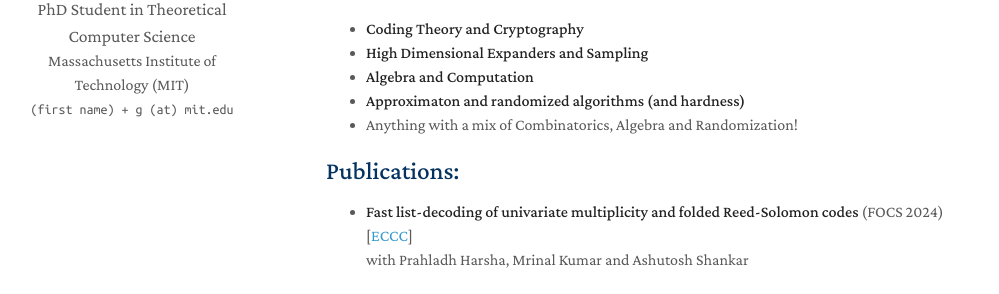
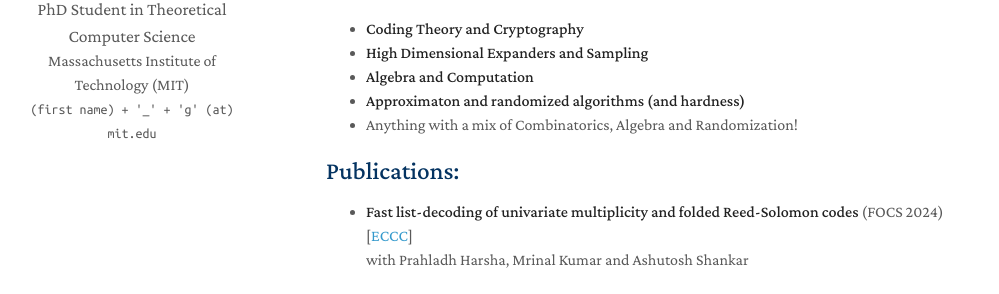
Before and after one commit to goyal-rohan/goyal-rohan.github.io, a Jekyll site: the page built from index.md, in a window 1280 px wide. Shown: the part 270-564 px from the top of the page, without its empty margins (144-1143 px from the left). Built offline with Jekyll 4.4.1, drawn with Linux system fonts in a browser that asks for light colours; nearby versions of some CDN libraries; a style sheet for code colours, icons or effects is not loaded; our own code applies the rules of GitHub Pages for plain Markdown files.

```diff
--- a/_config.yml
+++ b/_config.yml
@@ -2,7 +2,7 @@
 title: Rohan Goyal
 position: PhD Student in Theoretical Computer Science
 affiliation: Massachusetts Institute of Technology (MIT)
-email: (first name) + g (at) mit.edu
+email: (first name) + '_' + 'g' (at) mit.edu
 
 # Search Engine Optimization (SEO)
 # The following information is used to improve the website traffic from search engines, e.g., Google.
```
